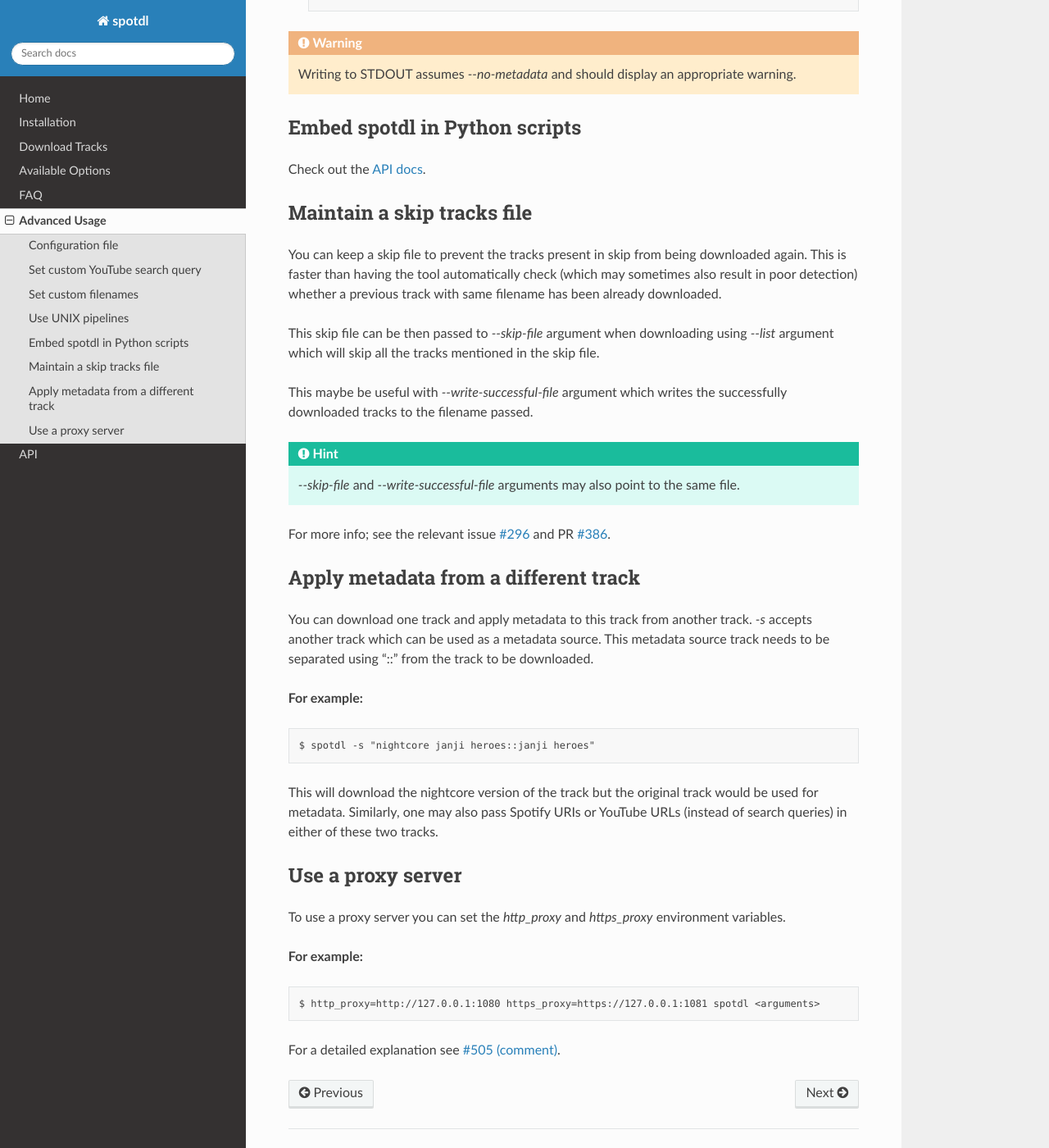
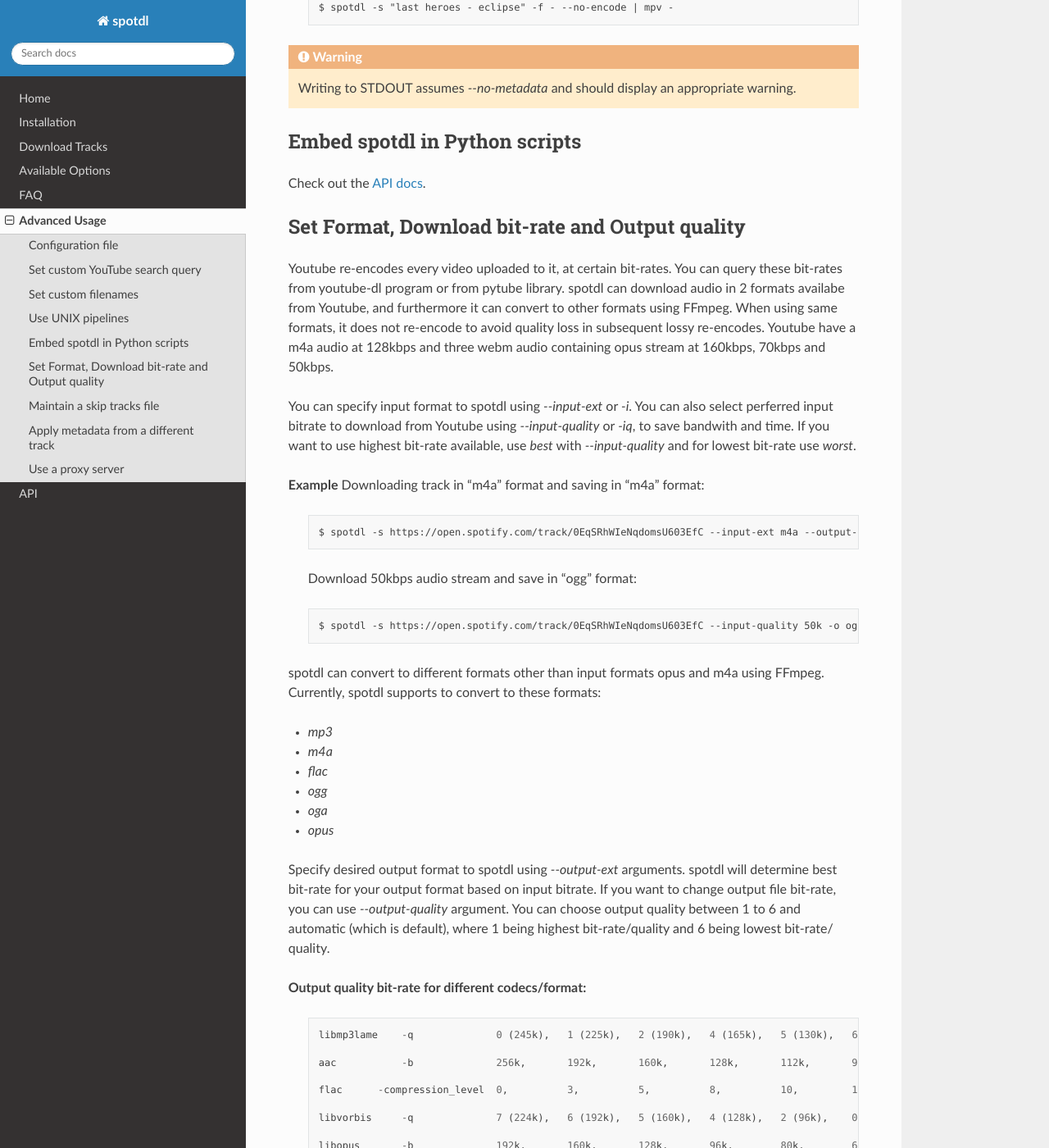
Before and after one commit to spotDL/spotify-downloader, a Sphinx documentation site: the page built from docs/source/advanced-usage.rst, in a window 1280 px wide and 1400 px high, scrolled down 3131 px. Shown: the whole window at 82% size. Built offline with Sphinx 7.4.7 and the Read the Docs theme 2.0.0, drawn with Linux system fonts in a browser that asks for light colours; the version number could not be read and is left out; some of the changed text lies outside the part shown.

Commit message:
docs update

```diff
--- a/docs/source/advanced-usage.rst
+++ b/docs/source/advanced-usage.rst
@@ -49,6 +49,7 @@
     spotify-downloader:
       dry_run: false
       input_ext: automatic
+      input_quality: best
       log_level: INFO
       manual: false
       no_encode: false
@@ -56,8 +57,8 @@
       no_spaces: false
       output_ext: mp3
       output_file: '{artist} - {track-name}.{output-ext}'
+      output_quality: automatic
       overwrite: prompt
-      quality: 3
       search_format: '{artist} - {track-name} lyrics'
       skip_file: null
       spotify_client_id: 4fe3fecfe5334023a1472516cc99d805
@@ -170,6 +171,74 @@
 Check out the `API docs <api.html>`_.
 
 
+Set Format, Download bit-rate and Output quality
+================================================
+
+Youtube re-encodes every video uploaded to it, at certain bit-rates.
+You can query these bit-rates from youtube-dl program or from
+pytube library. spotdl can download audio in 2 formats availabe
+from Youtube, and furthermore it can convert to other formats
+using FFmpeg. When using same formats, it does not re-encode to
+avoid quality loss in subsequent lossy re-encodes. Youtube have
+a m4a audio at 128kbps and three webm audio containing opus stream
+at 160kbps, 70kbps and 50kbps.
+
+You can specify input format to spotdl using *\--input-ext* or *\-i*.
+You can also select perferred input bitrate to download from Youtube
+using *\--input-quality* or *\-iq*, to save bandwith and time.
+If you want to use highest bit-rate available, use *best* with
+*\--input-quality* and for lowest bit-rate use *worst*.
+
+**Example** Downloading track in "m4a" format and saving in "m4a" format:
+
+  .. CODE::
+
+      $ spotdl -s https://open.spotify.com/track/0EqSRhWIeNqdomsU603EfC --input-ext m4a --output-ext m4a
+
+  Download 50kbps audio stream and save in "ogg" format:
+
+  .. CODE::
+
+      $ spotdl -s https://open.spotify.com/track/0EqSRhWIeNqdomsU603EfC --input-quality 50k -o ogg
+
+spotdl can convert to different formats other than input formats opus and
+m4a using FFmpeg. Currently, spotdl supports to convert to these formats:
+
+* *mp3*
+* *m4a*
+* *flac*
+* *ogg*
+* *oga*
+* *opus*
+
+Specify desired output format to spotdl using *\--output-ext* arguments.
+spotdl will determine best bit-rate for your output format based on input
+bitrate.
+If you want to change output file bit-rate, you can use *\--output-quality*
+argument. You can choose output quality between 1 to 6 and automatic (which
+is default), where 1 being highest bit-rate/quality and 6 being lowest bit-rate/
+quality.
+
+**Output quality bit-rate for different codecs/format:**
+
+  .. CODE::
+
+      libmp3lame    -q              0 (245k),   1 (225k),   2 (190k),   4 (165k),   5 (130k),   6 (115k)
+
+      aac           -b              256k,       192k,       160k,       128k,       112k,       96k
+
+      flac      -compression_level  0,          3,          5,          8,          10,         12
+
+      libvorbis     -q              7 (224k),   6 (192k),   5 (160k),   4 (128k),   2 (96k),    0 (64k)
+
+      libopus       -b              192k,       160k,       128k,       96k,        80k,        64k
+
+
+.. WARNING::
+  When giving same *\--input-ext* and *\--output-ext*, spotdl will
+  always *stream-copy* even with *\--output-quality*.
+
+
 Maintain a skip tracks file
 ===========================
 
```
Also changed, not shown: README.md (+1 -1 lines), 3 other files.
